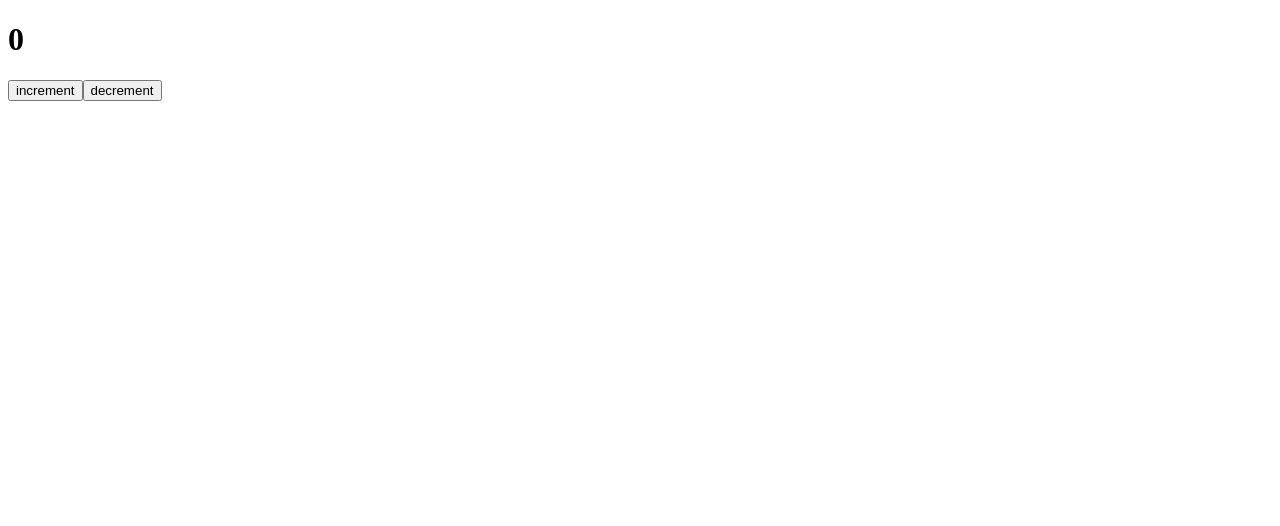
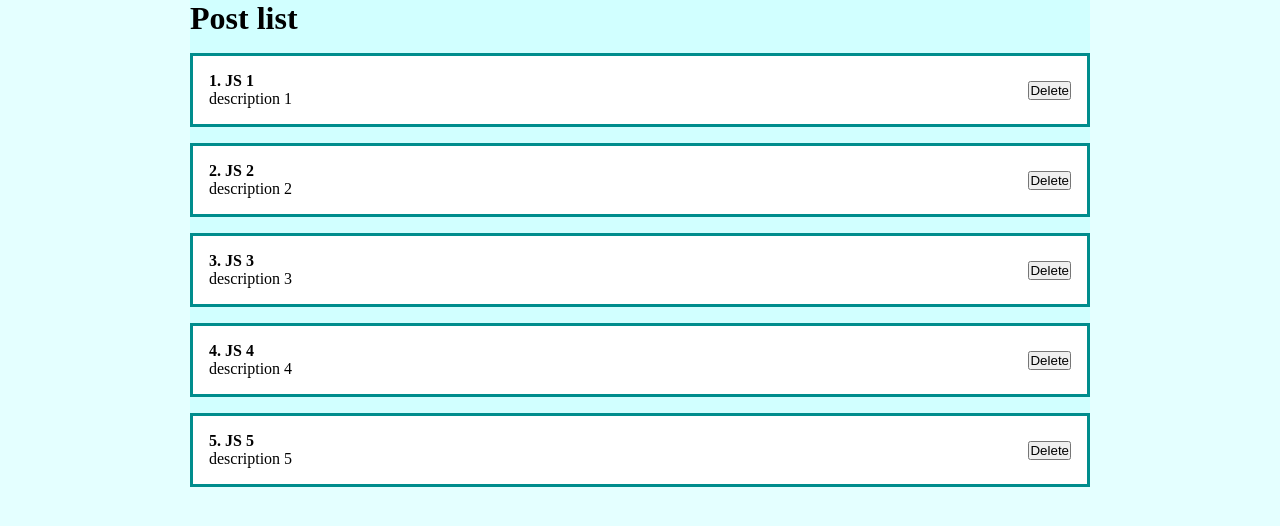
Before and after one commit to NatalliaLanina/Ulbi, a React (Create React App) app: page / in a window 1280 px wide. Shown: the top 526 px of the page. Built offline with nearby package versions, Linux system fonts and the light colour scheme.

Commit message:
feat: add PostList

```diff
--- a/src/App.js
+++ b/src/App.js
@@ -1,14 +1,19 @@
 import React, {useState} from "react";
-import Counter from "./Components/Counter";
+import '../src/styles/App.css';
+import PostList from "./components/PostList";
 
 function App() {
-
-  const [value, setValue] = useState('some text');
-
+  const [posts, setPosts] = useState([
+    {id: 1, title: 'js 1', body: 'description 1'},
+    {id: 2, title: 'js 2', body: 'description 2'},
+    {id: 3, title: 'js 3', body: 'description 3'},
+    {id: 4, title: 'js 4', body: 'description 4'},
+    {id: 5, title: 'js 5', body: 'description 5'},
+  ])
 
   return (
-    <div className="App">
-      <Counter/>
+    <div className="app">
+      <PostList posts={posts} key={posts.id}/>
     </div>
   );
 }
--- a/src/Components/Counter.jsx
+++ /dev/null
@@ -1,22 +0,0 @@
-import React, {useState} from 'react';
-
-const Counter = () => {
-  const [count, setCount] = useState(0);
-
-  let increment = () => {
-    setCount(count + 1)
-  }
-  let decrement = () => {
-    setCount(count - 1)
-  }
-
-  return (
-    <div>
-      <h1>{count}</h1>
-      <button onClick={increment}>increment</button>
-      <button onClick={decrement}>decrement</button>
-    </div>
-  );
-};
-
-export default Counter;
--- /dev/null
+++ b/src/components/Post.jsx
@@ -0,0 +1,20 @@
+import React from 'react';
+
+const Post = (props) => {
+
+  return (
+    <div>
+      <div className="post">
+        <div className="post__content">
+          <strong>{props.post.id}. {props.post.title.toUpperCase()}</strong>
+          <p>{props.post.body}</p>
+        </div>
+        <div className="post__btn">
+          <button>Delete</button>
+        </div>
+      </div>
+    </div>
+  );
+};
+
+export default Post;
--- /dev/null
+++ b/src/components/PostList.jsx
@@ -0,0 +1,16 @@
+import React from 'react';
+import Post from "./Post";
+
+const PostList = (props) => {
+  return (
+    <div>
+      <h1>Post list</h1>
+
+      {props.posts.map(post =>
+        <Post post={post} key={post.id}/>
+      )}
+    </div>
+  );
+};
+
+export default PostList;
--- /dev/null
+++ b/src/styles/App.css
@@ -0,0 +1,25 @@
+* {
+    margin: 0;
+    padding: 0;
+    box-sizing: border-box;
+}
+
+body {
+    background-color: rgba(151, 255, 255, 0.25);
+}
+
+.app {
+    justify-content: center;
+    max-width: 900px;
+    margin: 0 auto;
+    background-color: rgba(151, 255, 255, 0.25);
+}
+.post {
+    display: flex;
+    justify-content: space-between;
+    align-items: center;
+    margin: 1em 0;
+    padding: 1em;
+    border: 3px solid #008d8d;
+    background-color: white;
+}
```
Also changed, not shown: src/components/Counter.jsx (added, +25 -0 lines).
